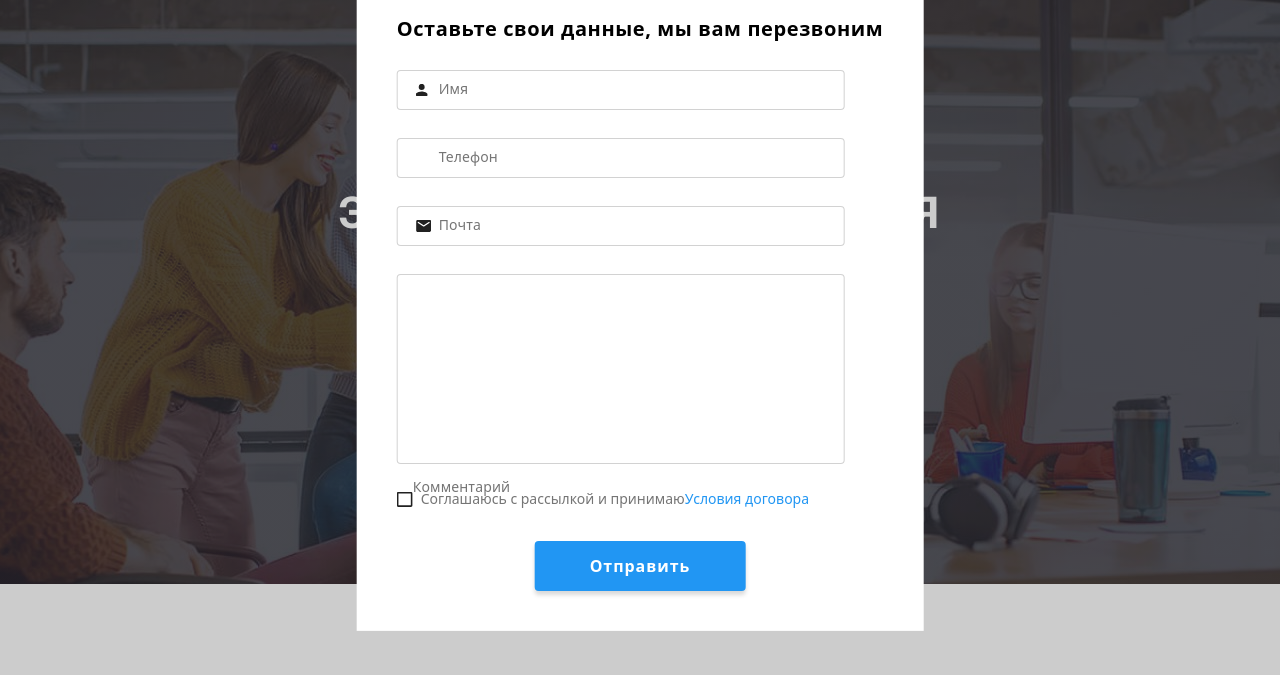
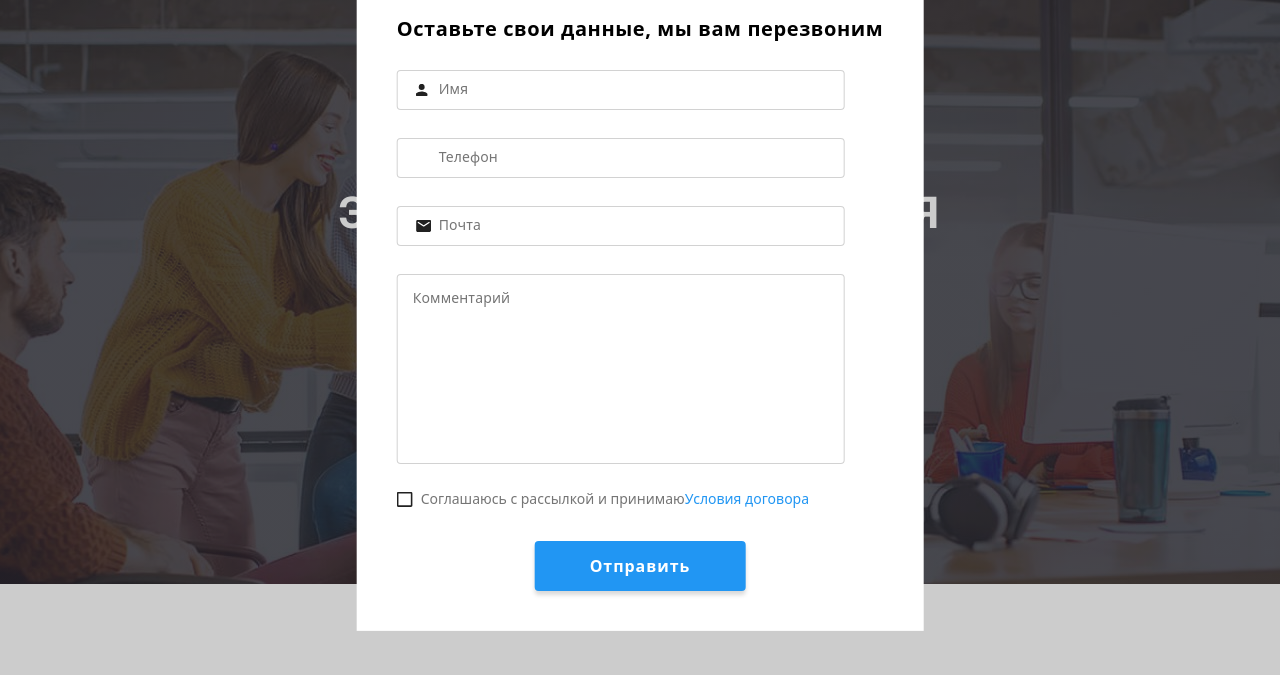
Before and after one commit to created-with-love/goit-markup-hw-06, a plain HTML site: page index.html in a window 1280 px wide. Both pictures are taken after a click on the button "Заказать услугу". Shown: the part 96-771 px from the top of the page. Drawn offline with nearby package versions, Linux system fonts and the light colour scheme.

Commit message:
Комментарий в форме уехал, исправляет эту ошибку

```diff
--- a/css/style.css
+++ b/css/style.css
@@ -286,7 +286,7 @@ textarea:not(:placeholder-shown) + .label-name {
 
 .textarea-label-name {
   left: 16px;
-  top: 12px;
+  top: -177px;
 }
 
 .agreement-text {
```
